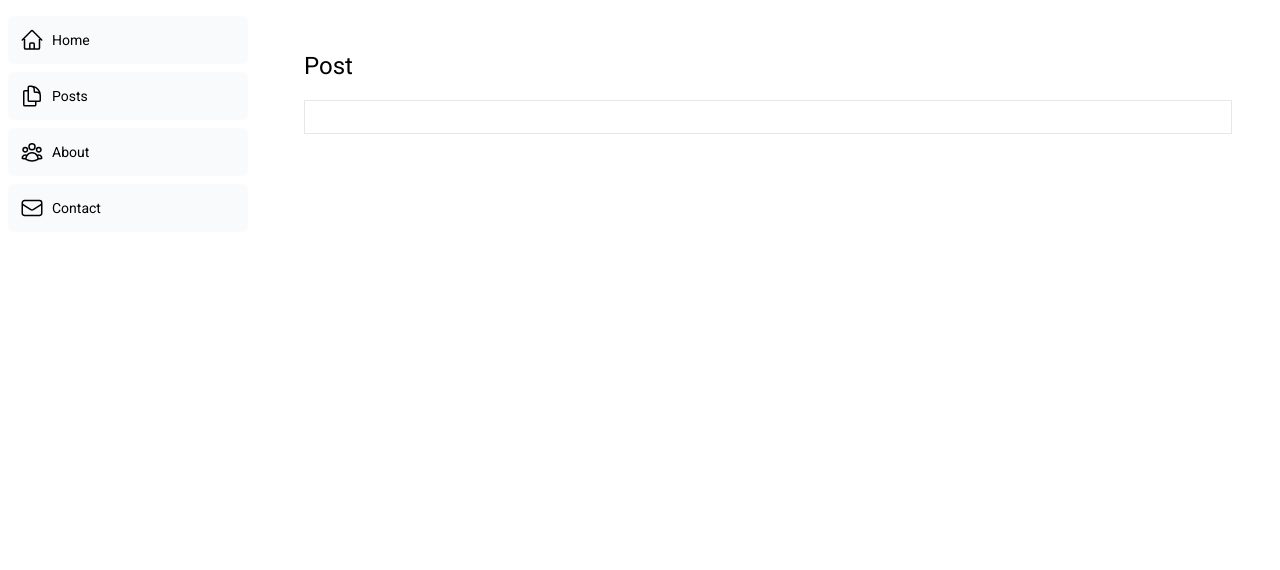
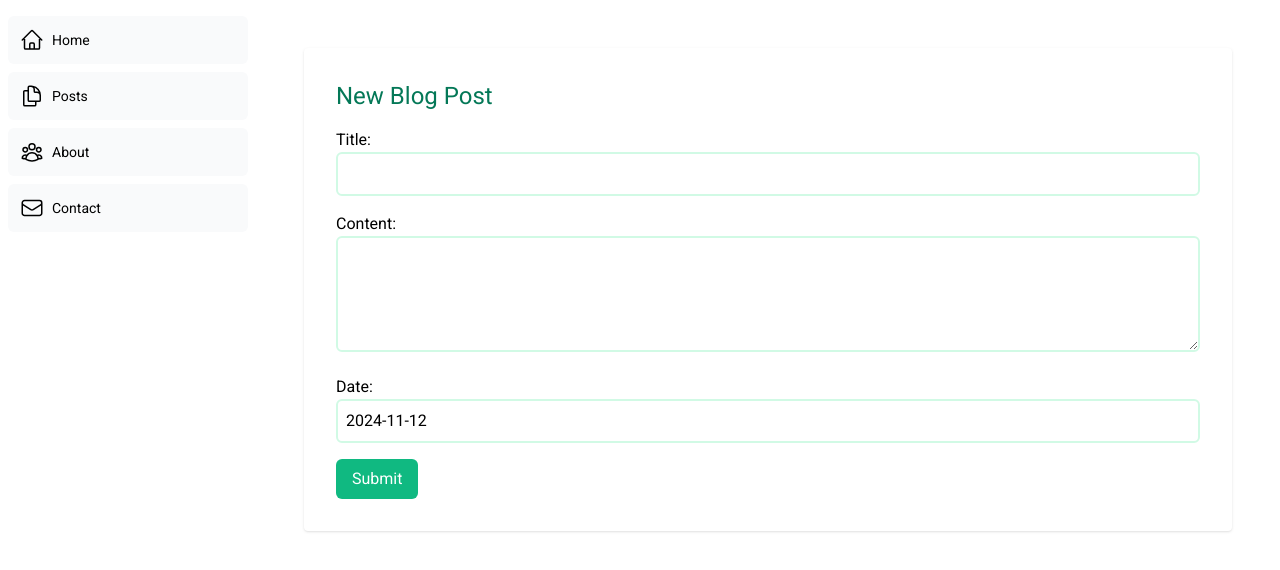
Before and after one commit to HtetWaiYanAung74/blog-nextjs, a Next.js app: page /blog/post/insert in a window 1280 px wide. Shown: the top 570 px of the page. Built offline with nearby package versions, Linux system fonts and the light colour scheme.

Commit message:
create new blog post

```diff
--- /dev/null
+++ b/src/app/api/posts/route.ts
@@ -0,0 +1,26 @@
+import { sql } from "@vercel/postgres";
+import { NextResponse } from "next/server";
+
+export async function GET() {
+  try {
+    const posts = await sql`SELECT * FROM posts ORDER BY date DESC LIMIT 7;`;
+    return NextResponse.json({ posts }, { status: 200 });
+  } catch (error) {
+    return NextResponse.json({ error }, { status: 500 });
+  }
+}
+
+export async function POST(request: Request) {
+  const { searchParams } = new URL(request.url);
+  const id = searchParams.get('id');
+  const title = searchParams.get('title');
+  const content = searchParams.get('content');
+  const date = searchParams.get('date');
+
+  try {
+    const post = await sql`INSERT INTO posts (id, author, title, content, date) VALUES (${id}, 'Sandra L', ${title}, ${content}, ${date})`;
+    return NextResponse.json({ message: 'Post has been created successfully'}, { status: 200 });
+  } catch (error) {
+    return NextResponse.json({error}, { status: 500 });
+  }
+}
--- /dev/null
+++ b/src/app/blog/post/insert/page.tsx
@@ -0,0 +1,78 @@
+"use client";
+
+import { useRouter } from "next/navigation";
+import React, { useState } from "react";
+import { v4 as uuidv4 } from 'uuid';
+
+export default function Page() {
+
+  const router = useRouter();
+  const [formData, setFormData] = useState({
+    id: '',
+    title: '',
+    content: '',
+    date: new Date().toISOString().slice(0, 10)
+  });
+
+  const handleChange = (e: React.ChangeEvent<HTMLInputElement>) => {
+    const { name, value } = e.target;
+    setFormData(prevData => ({
+      ...prevData,
+      [name]: value
+    }));
+  };
+
+  const handleSubmit = (e: React.ChangeEvent<HTMLInputElement>) => {
+    e.preventDefault();
+    const uuid = uuidv4();
+    fetch(`/api/posts?id=${uuid}&title=${formData.title}&content=${formData.content}&date=${formData.date}`, {
+      method: 'POST',
+      headers: {
+        'Content-Type': 'application/json'
+      },
+      body: JSON.stringify({...formData, id: uuid})
+    }).then(() => {
+      setFormData({
+        id: '',
+        title: '',
+        content: '',
+        date: ''
+      });
+      router.push('/blog/posts');
+    }).catch(console.error);
+  }
+
+  return (
+    <div className="bg-white p-8 rounded shadow">
+      <h2 className="text-2xl mb-4 text-emerald-700">
+        New Blog Post
+      </h2>
+      <form className="space-y-4" onSubmit={handleSubmit}>
+        <div>
+          <label htmlFor="title" className="block font-medium">
+            Title:
+          </label>
+          <input type="text" id="title" name="title" value={formData.title} onChange={handleChange} className="w-full border-2 border-emerald-100 p-2 rounded-md focus:border-emerald-200 focus:outline-none" />
+        </div>
+        <div>
+          <label htmlFor="content" className="block font-medium">
+            Content:
+          </label>
+          <textarea id="content" name="content" rows={4} value={formData.content} onChange={handleChange} className="w-full border-2 border-emerald-100 p-2 rounded-md focus:border-emerald-200 focus:outline-none">
+          </textarea>
+        </div>
+        <div>
+          <label htmlFor="date" className="block font-medium">
+            Date:
+          </label>
+          <input type="text" id="date" name="date" value={formData.date} readOnly className="w-full border-2 border-emerald-100 p-2 rounded-md focus:border-emerald-200 focus:outline-none" />
+        </div>
+        <div>
+          <button type="submit" className="bg-blue-400 text-white px-4 py-2 rounded-md bg-emerald-500 hover:bg-emerald-700">
+            Submit
+          </button>
+        </div>
+      </form>
+    </div>
+  );
+}
--- a/src/app/blog/posts/page.tsx
+++ b/src/app/blog/posts/page.tsx
@@ -1,4 +1,6 @@
+import Link from 'next/link';
 import { connectToDB, getPosts } from '@/app/lib/data';
+import { Button } from '@/app/ui/components/button';
 import Post from '@/app/ui/components/posts/Post';
 
 export default async function Page() {
@@ -6,7 +8,12 @@
   const posts = await getPosts();
   return (
     <>
-      { client && <p className='text-green-500'>Connected to database</p> }
+      { client && <p className='text-green-500 my-2'>Connected to database</p> }
+      <Link href='/blog/post/insert'>
+        <Button className='outline outline-1 border-emerald-700 text-emerald-500 hover:bg-emerald-700 hover:text-white my-5 py-2 px-4 rounded'>
+          New +
+        </Button>
+      </Link>
       <h1>Posts</h1>
       { posts?.map(post => <Post key={post.id} {...post} />)}
     </>
```
